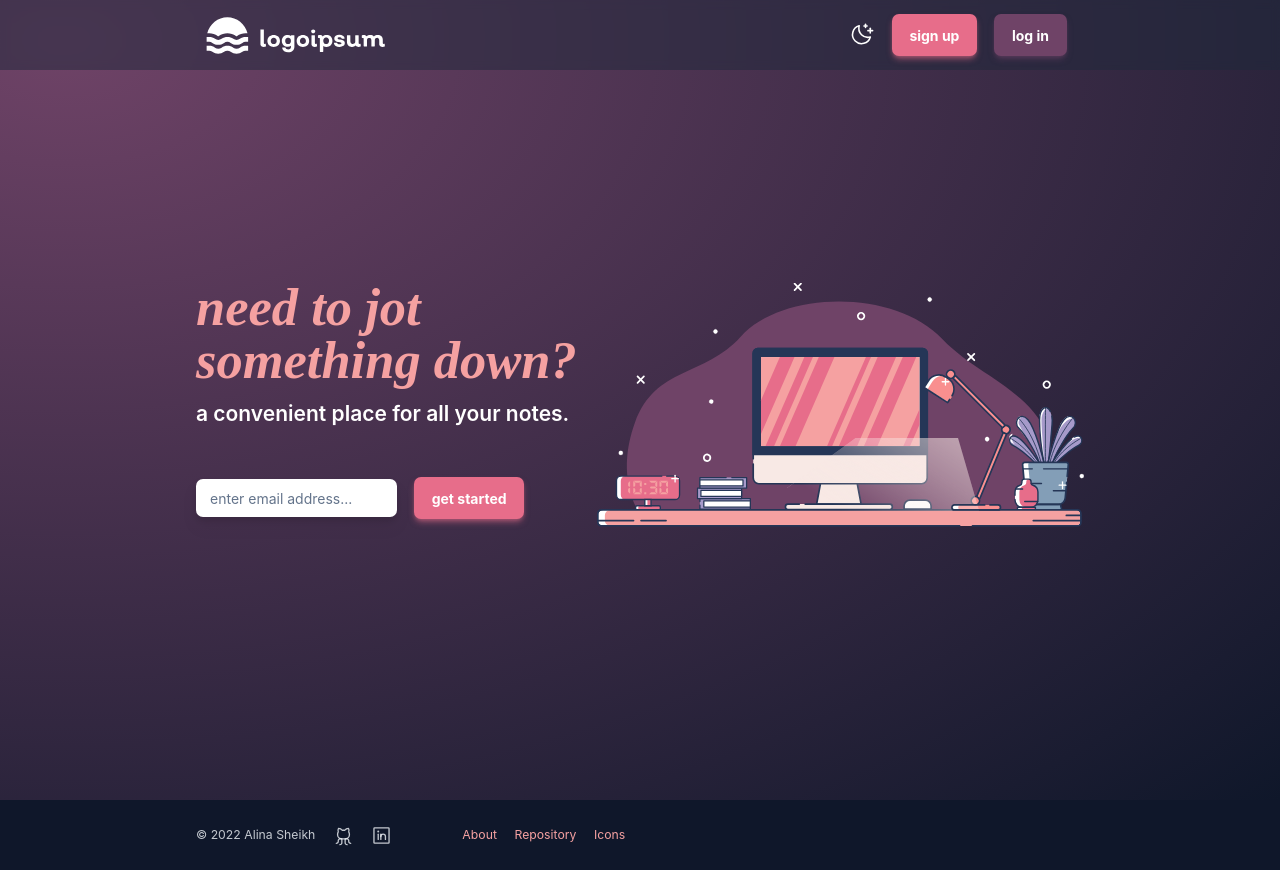
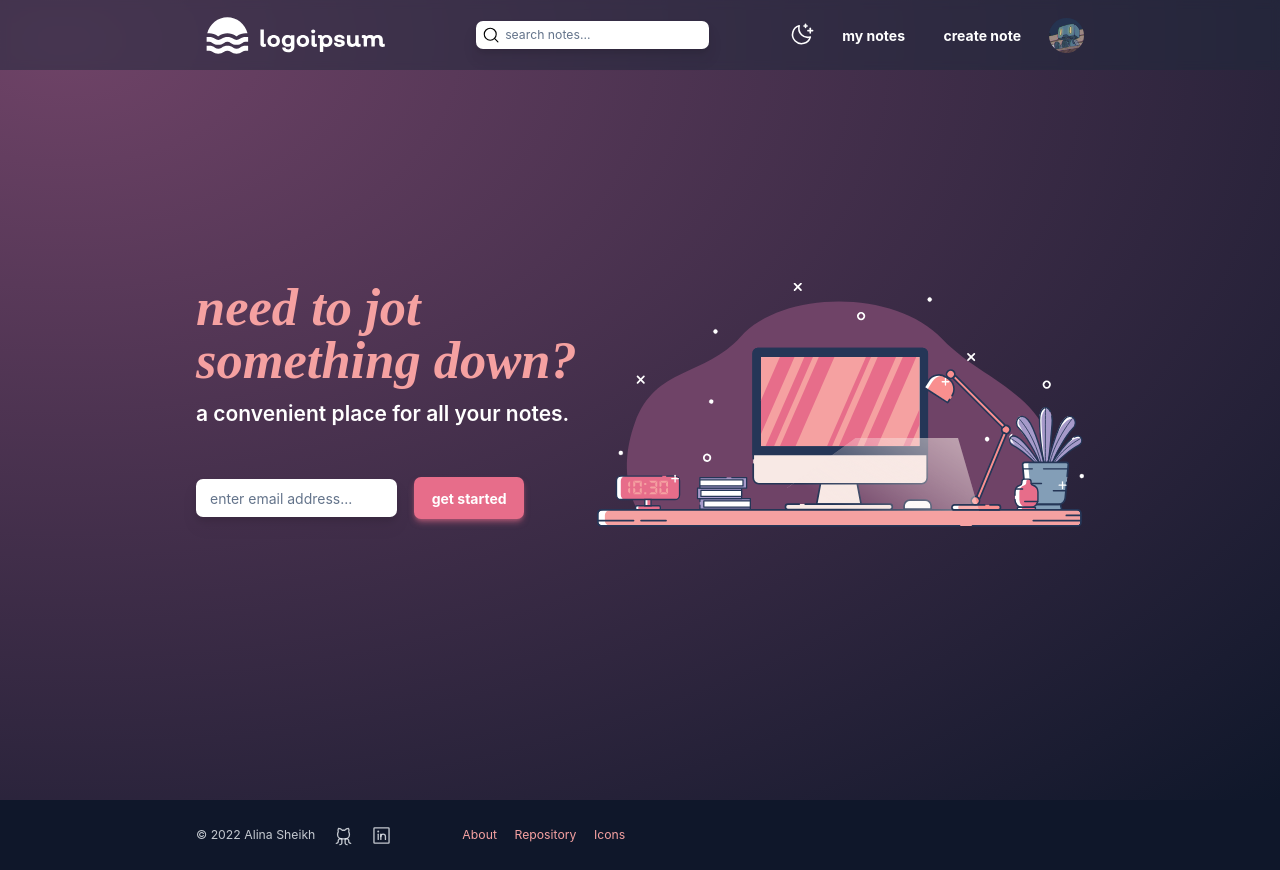
Before and after one commit to alshei/notepad-v2, a React (Create React App) app: page / in a window 1280 px wide. Built offline with nearby package versions, Linux system fonts and the light colour scheme.

Commit message:
Update index.js

```diff
--- a/src/components/Header/index.js
+++ b/src/components/Header/index.js
@@ -32,7 +32,7 @@ const Header = () => {
       <div>
         {/* WHEN USER IS LOGGED IN */}
         {/* search bar */}
-        {/* <div className="flex items-center bg-white rounded-lg p-1.5 drop-shadow-lg text-black">
+        <div className="flex items-center bg-white rounded-lg p-1.5 drop-shadow-lg text-black">
           <MagnifyingGlass size="1.3rem" />
           <input
             className="placeholder:text-slate-500 pl-1.5 pr-1.5 block sm:text-sm focus:outline-none"
@@ -40,7 +40,7 @@ const Header = () => {
             type="text"
             name="search"
           />
-        </div> */}
+        </div>
       </div>
 
       <div className="flex flex-row items-center gap-5 justify-between">
@@ -51,18 +51,18 @@ const Header = () => {
 
         {/* WHEN USER IS LOGGED IN */}
         {/* navigation links */}
-        {/* <NavLink option="my notes" link="/mynotes" />
-        <NavLink option="create note" link="#" /> */}
+        <NavLink option="my notes" link="/mynotes" />
+        <NavLink option="create note" link="#" />
 
         {/* WHEN USER IS NOT LOGGED IN */}
         {/* sign up and log in buttons */}
-        <Primary option="sign up" link="#" />
-        <Secondary option="log in" link="#" />
+        {/* <Primary option="sign up" link="#" />
+        <Secondary option="log in" link="#" /> */}
 
         <div>
           {/* WHEN USER IS LOGGED IN */}
           {/* dropdown links */}
-          {/* <Dropdown options={options} /> */}
+          <Dropdown options={options} />
         </div>
       </div>
     </div>
```
